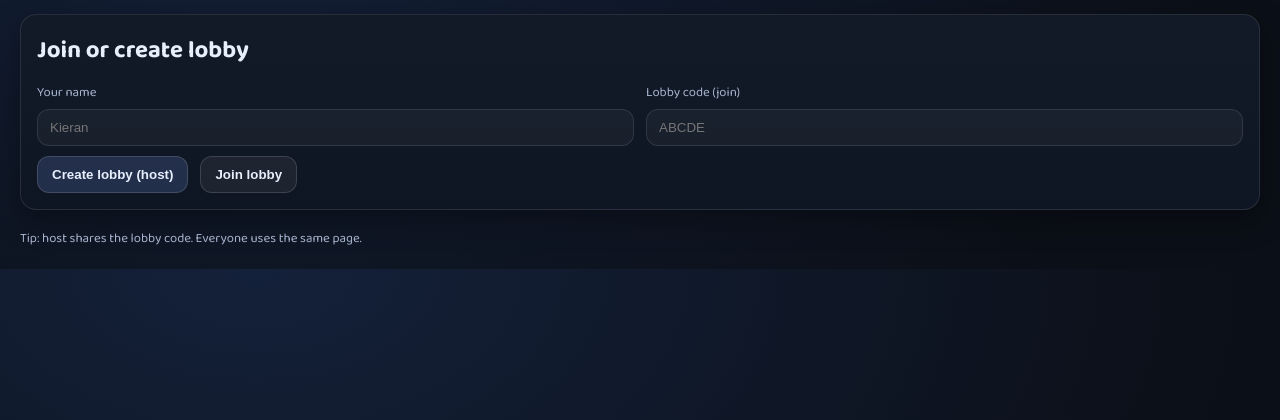
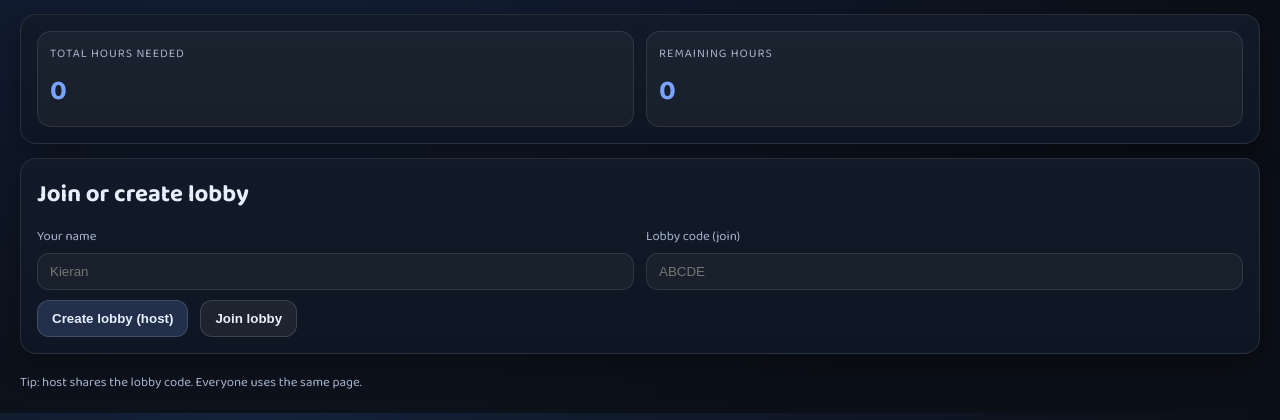
Before and after one commit to pixelgglitch/R6-Hitman, a Flask app: page / in a window 1280 px wide. Shown: the part 122-542 px from the top of the page. Run offline with Flask 3, Linux system fonts and the light colour scheme; some libraries are stand-ins or nearby versions.

Commit message:
Add time estimates and hours summary

```diff
--- a/app.py
+++ b/app.py
@@ -166,6 +166,7 @@ class CaseFile:
     side: str
     targets: List[str]
     requirements: List[str]
+    time_needed: int
     claimed_by: Optional[str] = None  # player_id
     claimed_at: Optional[float] = None
 
@@ -217,6 +218,7 @@ class LobbyState:
                     side=side,
                     targets=targets,
                     requirements=reqs,
+                    time_needed=random.randint(1, 4),
                 )
             )
 
--- a/static/client.js
+++ b/static/client.js
@@ -70,10 +70,22 @@ socket.on("state", (state) => {
     ? "Round active: claim kills as fast as possible."
     : (state.case_files && state.case_files.length ? "Round finished." : "No round running.");
 
+  const caseFiles = state.case_files || [];
+  updateHoursSummary(caseFiles);
   renderPlayers(state.players || []);
-  renderCases(state.case_files || [], state.players || [], state.points_by_place || []);
-  renderOrder(state.claim_order || [], state.case_files || [], state.players || []);
+  renderCases(caseFiles, state.players || [], state.points_by_place || []);
+  renderOrder(state.claim_order || [], caseFiles, state.players || []);
 });
+
+function updateHoursSummary(caseFiles) {
+  const total = caseFiles.reduce((sum, cf) => sum + (Number(cf.time_needed) || 0), 0);
+  const remaining = caseFiles.reduce(
+    (sum, cf) => sum + (cf.claimed_by ? 0 : (Number(cf.time_needed) || 0)),
+    0
+  );
+  el("totalHoursNeeded").textContent = total;
+  el("remainingHours").textContent = remaining;
+}
 
 function renderPlayers(players) {
   const wrap = el("players");
@@ -142,6 +154,10 @@ function renderCases(caseFiles, players, pointsByPlace) {
       </div>
 
       <div class="caseSection">
+        <div class="caseMeta">
+          <span class="caseMetaLabel">Time needed</span>
+          <span class="caseMetaValue">${Number(cf.time_needed) || 0} hrs</span>
+        </div>
         <div class="caseSectionTitle">REQUIREMENTS:</div>
         <ul class="reqs">
           ${cf.requirements.map(r => {
--- a/static/style.css
+++ b/static/style.css
@@ -36,6 +36,33 @@ h3 { margin: 14px 0 10px; }
   padding: 16px;
   margin-top: 14px;
   box-shadow: 0 10px 30px rgba(0,0,0,0.35);
+}
+
+.hoursSummary {
+  display: grid;
+  grid-template-columns: repeat(2, minmax(0, 1fr));
+  gap: 12px;
+  align-items: center;
+}
+.hoursItem {
+  display: flex;
+  flex-direction: column;
+  gap: 6px;
+  border: 1px solid var(--line);
+  border-radius: 14px;
+  padding: 12px;
+  background: rgba(255,255,255,0.04);
+}
+.hoursLabel {
+  font-size: 12px;
+  text-transform: uppercase;
+  letter-spacing: 0.08em;
+  color: var(--muted);
+}
+.hoursValue {
+  font-size: 28px;
+  font-weight: 800;
+  color: var(--accent);
 }
 
 .hidden { display: none; }
@@ -151,6 +178,23 @@ button:disabled {
 }
 
 .caseSection { margin-top: 12px; }
+.caseMeta {
+  display: flex;
+  align-items: baseline;
+  gap: 8px;
+  font-weight: 800;
+  text-transform: uppercase;
+  color: #222;
+  margin-bottom: 6px;
+}
+.caseMetaLabel {
+  font-size: 12px;
+  letter-spacing: 0.08em;
+}
+.caseMetaValue {
+  font-size: 16px;
+  color: var(--poster-red);
+}
 .reqs {
   margin: 8px 0 0;
   padding: 0;
--- a/templates/index.html
+++ b/templates/index.html
@@ -15,6 +15,17 @@
       </div>
       <div class="pill" id="connStatus">Connecting…</div>
     </header>
+
+    <section class="card hoursSummary" id="hoursSummary">
+      <div class="hoursItem">
+        <div class="hoursLabel">Total hours needed</div>
+        <div class="hoursValue" id="totalHoursNeeded">0</div>
+      </div>
+      <div class="hoursItem">
+        <div class="hoursLabel">Remaining hours</div>
+        <div class="hoursValue" id="remainingHours">0</div>
+      </div>
+    </section>
 
     <section class="card" id="joinCard">
       <h2>Join or create lobby</h2>
```
